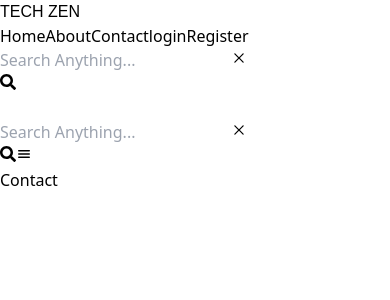
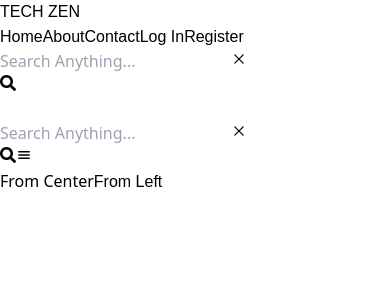
Before and after one commit to arifbasha559/Tech-zen, a React (Vite) app: page /contact in a window 390 px wide. Shown: the top 300 px of the page. Built offline with nearby package versions, Linux system fonts and the light colour scheme; a web font is replaced by a local one.

Commit message:
responsive cards

```diff
--- a/src/App.css
+++ b/src/App.css
@@ -8,12 +8,49 @@
     padding: 0;
     box-sizing: border-box;
 }
-.card{
-    width: 22rem;
+/* .card{
+  max-width: 20rem;
+     */
+/* } */
+.card:nth-child(2),.card:nth-child(3){
 
+  display: flex;
+  grid-column:  span 2 / span 2 ;
+}
+.cards{
+    width:auto;
+    padding: 0 10px;
+    margin: 0  auto;
 }
 
-.cards{
-    width:auto;
-    margin: 0  auto;
-}
+.nav-link {
+    position: relative;
+    display: inline-block;
+    text-decoration: none;
+    color: black;
+    font-family: sans-serif;
+  }
+
+  .nav-link::after {
+    content: '';
+    position: absolute;
+    bottom: -2px;
+    left: 0;
+    bottom: 0;
+    width: 100%;
+    height: 3px;
+    border-radius: 10px;
+    transform: scaleX(0);
+    transition: transform 250ms ease-in-out;
+  }
+
+  .nav-link:hover::after {
+    transform: scaleX(1);
+  }
+  .activate::after {
+    transform: scaleX(1);
+  }
+
+  .nav-link::after {
+    transform-origin: left;
+  }
--- a/src/App.jsx
+++ b/src/App.jsx
@@ -14,7 +14,7 @@ function App() {
  return (
 
 
-    <div className={`${blog.colors.bg} ${blog.colors.color} transition-colors duration-500 min-h-screen min-w-56`}>
+    <div className={`${blog.colors.bg} ${blog.colors.color} lg:px-10 transition-colors duration-500 min-h-screen min-w-56`}>
 
    <Router>
     <div className="w-full">
--- a/src/components/Contact.jsx
+++ b/src/components/Contact.jsx
@@ -1,8 +1,14 @@
 // import React from 'react'
-
+import '../App.css'
 const Contact = () => {
   return (
-    <div>Contact</div>
+    <div>
+    <nav className="space-x-4">
+  <a href="#" className="underline">From Center</a>
+
+  <a href="#" className="nav-link">From Left</a>
+</nav>
+    </div>
   )
 }
 
--- a/src/components/Home.jsx
+++ b/src/components/Home.jsx
@@ -3,12 +3,12 @@ import "../App.css";
 import BlogContext from "../context/BlogContext";
 import { Link } from "react-router-dom";
 const Home = () => {
+  const data = [1, 2, 3, 4, 5, 1, 2, 3, 4, 5, 1, 2, 3, 4, 5]
   const blog = useContext(BlogContext);
-  const data = [1, 2, 3, 4, 5, 1, 2, 3, 4, 5, 1, 2, 3, 4, 5]
   return (
     <>
-      <div className="w-full flex justify-center">
-
+      <div className="w-full ">
+      <h1 className={`font-bruco w-full lg:text-9xl md:text-7xl text-6xl font-black lg:leading-snug border-b-2 mb-4 text-center ${blog.colors.border}`}>TECH ZEN</h1>
 
         <div className="flex  w-full" >
           <div className="grid gap-3 lg:grid-cols-3  md:grid-cols-2 grid-cols-1  mx-auto  cards  m-2 ">
@@ -21,10 +21,12 @@ const Home = () => {
 
 
 
-                  <a key={s} className={`  card  overflow-hidden shadow-lg  rounded-lg  transition-colors duration-500 ${blog.theme ? "border-2" : "border-[0.1px]"} ${blog.colors.border} `} >
+                  <div key={s} className={` first:col-span-3 first:row-span-2 card  h-auto overflow-hidden shadow-lg first:flex  first:w-  rounded-lg  transition-colors duration-500  `} >
                     <div className="aspect-w-4 aspect-h-3  overflow-hidden">
                       <img className="object-cover object-center w-full h-full hover:scale-125  transition-transform duration-300" src="https://images.unsplash.com/photo-1499750310107-5fef28a66643?w=300&auto=format&fit=crop&q=60&ixlib=rb-4.0.3&ixid=M3wxMjA3fDB8MHxzZWFyY2h8Mnx8YmxvZ3xlbnwwfHwwfHx8MA%3D%3D" alt="Card image" />
                     </div>
+                    <div className="h-fit ">
+
                     <div className="px-2 py-2">
                       <div className={`font-bold ${blog.colors.color} text-base mb-1`}>Title</div>
                       <p className={`text-gray-700 text-xs`}>
@@ -35,7 +37,8 @@ const Home = () => {
                     <div className="px-2 py-2 mb-2">
                       <Link to="/" className={`w-fit px-3 py-2  rounded-lg ${(blog.colors.bg == 'bg-black') ? "bg-white text-black" : "bg-black text-white "}  ${(!blog.theme) ? 'hover:bg-white/70' : 'hover:bg-black/70'} text-center`} >read more</Link>
                     </div>
-                  </a>
+                    </div>
+                  </div>
 
 
 
--- a/src/components/Navbar.jsx
+++ b/src/components/Navbar.jsx
@@ -1,14 +1,17 @@
+import '../App.css'
 import { useContext, useState } from "react";
 import { IconContext } from "react-icons";
 import { FaSearch } from "react-icons/fa";
 import { IoMenu } from "react-icons/io5";
 import { RxCross2 } from "react-icons/rx";
-import { Link } from "react-router-dom";
+import { Link, useLocation } from "react-router-dom";
 import BlogContext from "../context/BlogContext";
 const Navbar = () => {
   const blog = useContext(BlogContext);
   const [btn, setBtn] = useState(false)
   const [search, setSearch] = useState('invisible')
+  const location = useLocation()
+  const borbg = (!blog.theme?'after:bg-white':"after:bg-black");
   const toggleSearch = () => {
     setBtn(!btn)
     if (btn == true) {
@@ -33,20 +36,22 @@ const Navbar = () => {
 
     }
   }
+
   // console.log(blog.border.color);
   return (
-    <div className={`w-full transition-colors duration-500  ${blog.colors.color} h-14 mb-2 border-b px-5 ${blog.colors.border } ${ blog.colors.bg}   flex items-center justify-between sticky top-0 left-10 z-50 mx-auto`}>
+    <div className={`w-full transition-colors duration-500  ${blog.colors.color} h-14 mb-2 border-b px-5 ${blog.colors.border} ${blog.colors.bg}   flex items-center justify-between sticky top-0 left-10 z-50 mx-auto`}>
       <div className="logo ">
         <h2 title="TECH ZEN" className=" text-lg font-bruco font-bold text-nowrap md:mr-16 " >TECH ZEN</h2>
       </div>
-      <div className={`btn flex gap-2 md:static absolute ${nav} -z-10 h-screen md:h-full  ${ blog.colors.bg} transition-transform duration-500 md:translate-y-0 flex-col justify-center items-center backdrop-blur-sm w-screen md:flex-row top-14 left-0  `}>
-              <Link onClick={() => { closeMenu() }} to="/" className="w-fit px-3  py-1 rounded-lg  text-center" title="Home" >Home</Link>
-          <Link onClick={() => { closeMenu() }} to="/about" className="w-fit px-3 py-1 rounded-lg  text-center" title="About" >About</Link>
-        <Link onClick={() => { closeMenu() }} to="/contact" className="w-fit px-3 py-1 rounded-lg  text-center" title="Contact" >Contact</Link>
-           <Link onClick={() => { closeMenu() }} to="/login" className={`w-fit px-3 py-1 rounded-lg ${(blog.colors.bg == 'bg-black') ? "bg-white text-black" : "bg-black text-white "}  ${(!blog.theme) ? 'hover:bg-white/70' : 'hover:bg-black/70'} text-center`} title="login" >login</Link>
-        <Link onClick={() => { closeMenu() }} to="/register" className={`w-fit px-3 py-1 rounded-lg ${(blog.colors.bg == 'bg-black') ? "bg-white text-black" : "bg-black text-white "}  ${(!blog.theme) ? 'hover:bg-white/70' : 'hover:bg-black/70'} text-center`} title="Register" >Register</Link>
+      <div className={`btn flex gap-2 lg:static absolute ${nav} -z-10 h-screen lg:h-fit  ${blog.colors.bg} transition-all duration-500 lg:translate-y-0 flex-col justify-center items-center backdrop-blur-sm w-screen lg:flex-row top-14 left-0  `}>
+        <Link onClick={() => { closeMenu() }} to="/" className={`w-fit ${location.pathname==='/'?"activate":"" }  nav-link ${borbg} px-2 ${blog.colors.color}  py-1   text-center`} title="Home" >Home</Link>
+        <Link onClick={() => { closeMenu() }} to="/about" className={`w-fit ${location.pathname==='/about'?"activate":"" } nav-link ${borbg} px-2 ${blog.colors.color} py-1 rounded-lg  text-center`} title="About" >About</Link>
+        <Link onClick={() => { closeMenu() }} to="/contact" className={`w-fit ${location.pathname==='/contact'?"activate":"" } nav-link ${borbg} px-2 ${blog.colors.color} py-1 rounded-lg  text-center`} title="Contact" >Contact</Link>
+        <Link onClick={() => { closeMenu() }} to="/login" className={`w-fit ${location.pathname==='/login'?"activate":"" } nav-link ${borbg} px-2 ${blog.colors.color} py-1 rounded-lg  text-center`} title="LogIn" >Log In</Link>
+        <Link onClick={() => { closeMenu() }} to="/register" className={`w-fit ${location.pathname==='/register'?"activate":"" } nav-link ${borbg} px-2 ${blog.colors.color} py-1 rounded-lg  text-center`} title="register" >Register</Link>
+
         {/* mobile screen search button  */}
-        <div className="flex gap-2 sm:hidden">
+        <div className="flex gap-2 md:hidden">
 
           <form className={`${(!blog.theme) ? 'bg-white/20' : 'bg-black/20'}  px-1 py-1  items-center w-4/5 justify-between  flex rounded-lg outline-none `}>
             <input type="text" name="search" placeholder="Search Anything..." title="Search Anything..." className={`bg-transparent w-full  ${(!blog.theme) ? 'placeholder-gray-500' : 'placeholder-black/40'} mr-auto placeholder:text-sm  w-32 text-sm px-0.5 rounded-lg outline-none`} id="search" />
@@ -54,7 +59,7 @@ const Navbar = () => {
               <RxCross2 />
             </button>
           </form>
-        <button type="button" onClick={() => { toggleSearch() }} className={`${(!blog.theme) ? 'bg-white/20' : 'bg-black/20'}  p-1.5 items-center rounded-full outline-none sm:hidden flex`}>
+          <button type="button" onClick={() => { toggleSearch() }} className={`${(!blog.theme) ? 'bg-white/20' : 'bg-black/20'}  p-1.5 items-center rounded-full outline-none md:hidden flex`}>
             <IconContext.Provider value={{ className: `${blog.colors.color}` }}>
               <FaSearch />
             </IconContext.Provider>
@@ -62,7 +67,7 @@ const Navbar = () => {
         </div>
         {/* big screen theme changable buttton  */}
         <button onClick={() => { blog.toggleTheme(), closeMenu() }}
-          className="size-8 rounded-lg p-1 hover:text-white  hidden sm:flex ">
+          className="size-8 rounded-lg p-1 hover:text-white  hidden lg:flex ">
           <svg className={`fill-violet-700 ${(blog.theme) ? 'block' : 'hidden'} `} fill="currentColor" viewBox="0 0 20 20">
             <path d="M17.293 13.293A8 8 0 016.707 2.707a8.001 8.001 0 1010.586 10.586z"></path>
           </svg>
@@ -76,20 +81,20 @@ const Navbar = () => {
       </div>
       {/* big screen search button  */}
       <div className="search pl-3 py-1 flex gap-2 justify-between items-center  ">
-        <form className={`${(!blog.theme) ? 'bg-white/20' : 'bg-black/20'}  px-1 py-1 hidden sm:flex items-center rounded-lg outline-none ${search} `}>
+        <form className={`${(!blog.theme) ? 'bg-white/20' : 'bg-black/20'}  px-1 py-1 hidden md:flex items-center rounded-lg outline-none ${search} `}>
           <input type="text" name="search" placeholder="Search Anything..." title="Search Anything..." className={`bg-transparent ${(!blog.theme) ? 'placeholder-gray-500' : 'placeholder-black/40'} placeholder:text-sm  w-32 text-sm px-0.5 rounded-lg outline-none`} id="search" />
           <button type="reset"  >
             <RxCross2 />
           </button>
         </form>
-        <button type="button" onClick={() => { toggleSearch() }} className={`${(!blog.theme) ? 'bg-white/20' : 'bg-black/20'}  p-1.5 items-center rounded-full outline-none hidden sm:flex`}>
+        <button type="button" onClick={() => { toggleSearch() }} className={`${(!blog.theme) ? 'bg-white/20' : 'bg-black/20'}  p-1.5 items-center rounded-full outline-none hidden md:flex`}>
           <IconContext.Provider value={{ className: `${blog.colors.color}` }}>
             <FaSearch />
           </IconContext.Provider>
         </button>
         {/* mobile screen theme changable buttton  */}
         <button onClick={() => { blog.toggleTheme(), closeMenu() }}
-          className="size-8 rounded-lg p-1  sm:hidden hover:text-white  ">
+          className="size-8 rounded-lg p-1  lg:hidden hover:text-white  ">
           <svg className={`fill-violet-700 ${(blog.theme) ? 'block' : 'hidden'} `} fill="currentColor" viewBox="0 0 20 20">
             <path d="M17.293 13.293A8 8 0 016.707 2.707a8.001 8.001 0 1010.586 10.586z"></path>
           </svg>
@@ -99,7 +104,7 @@ const Navbar = () => {
               fillRule="evenodd" clipRule="evenodd"></path>
           </svg>
         </button>
-        <button onClick={toggleMenu} className={`menu md:hidden p-1.5 flex  items-center rounded-full outline-none ${(!blog.theme) ? 'bg-white/20'   : 'bg-black/20'} `}>
+        <button onClick={toggleMenu} className={`menu lg:hidden p-1.5 flex  items-center rounded-full outline-none ${(!blog.theme) ? 'bg-white/20' : 'bg-black/20'} `}>
           <IconContext.Provider value={{ className: `text-lg ${blog.colors.color}` }}>
             <IoMenu />
           </IconContext.Provider>
```
Lines whose indentation alone changed are shown as unchanged.
